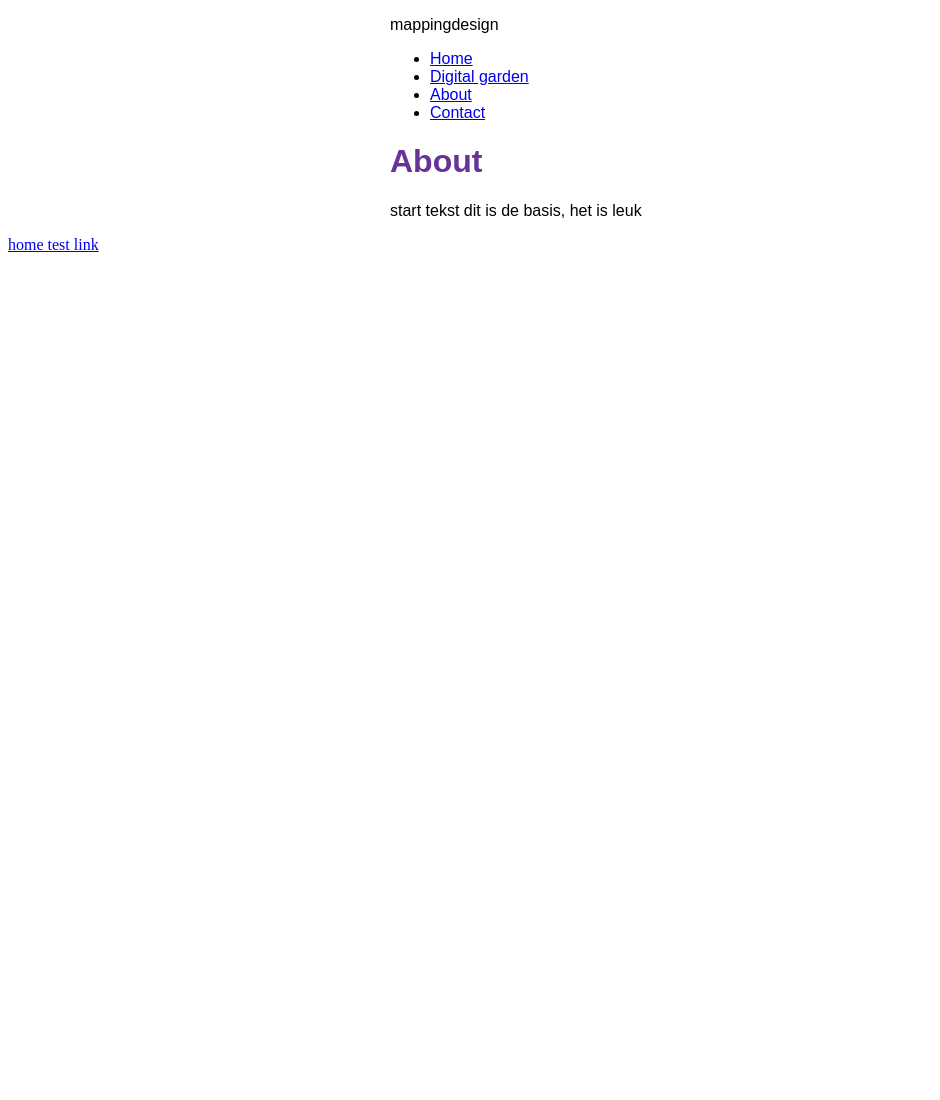
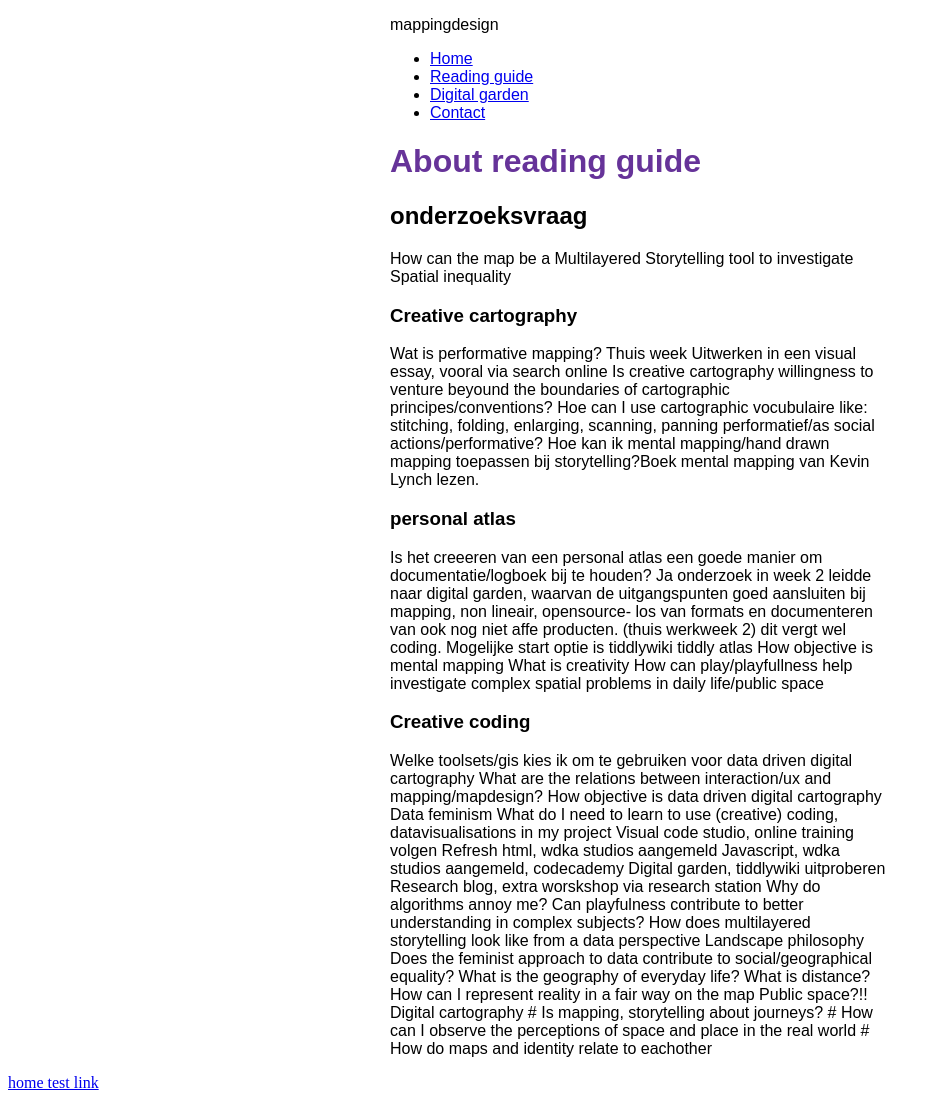
Before and after one commit to sabeare/mappingdesign, a Gatsby site: page /about in a window 1280 px wide. Shown: the whole page, without its empty margins (0-940 px from the left). Before the commit the page ends 800 px from the top, so only its background shows below. Built offline with nearby package versions, Linux system fonts and the light colour scheme; Gatsby itself is replaced by a stand-in of ours.

Commit message:
new blogposts

```diff
--- /dev/null
+++ b/blog/datafeminism.mdx
@@ -0,0 +1,7 @@
+---
+title: data feminsme
+tag: 'data feminism'
+date: "2021-10-23"
+---
+
+test of dit werkt
--- /dev/null
+++ b/blog/humboldt.mdx
@@ -0,0 +1,18 @@
+---
+title: humboldt
+date: "2021-10-23"
+---
+
+### geachte mijnheer Humboldt, beste Alexander
+Tot vorige week kende ik je naam maar wist ik niets van je leven af.
+Dat is eigenlijk best wel raar. Aangezien ik geografie heb gestudeerd en nu les geef bij de opleiding geo media en design.
+Waar we onlangs een nieuwe opleiding Aarde en Klimaat zijng gestart. Daar zou jij toch prominent aanwezig moeten zijn.
+Ik heb ook in Berlijn gewoond en de universiteit bezocht die jouw naam draagt. Maar ook toen heb ik me niet verder in je
+leven verdiept.
+Maar nu tijdens een van mijn lessen  kwam ik deze mooie print (nog invoegen) tegen. Ik werd hier heel erg blij van.
+Dit is wat ik voorsta. gegevens, data, feiten mengen met persoonlijke en creatieve input. Een bredere kijk.
+
+### Verbanden leggen
+DAt is wat je deed dat is wat ik wil doen. Je staat nu bekend om de persoon die als eerste klimaatverandering
+aantoonde, hoe kan het dat je dan zo onbekend bent.
+......
--- a/src/components/layout.js
+++ b/src/components/layout.js
@@ -33,8 +33,8 @@ const Layout = ({pageTitle, pageHeading, children})=> {
          <nav>
             <ul className={navLinks}>
                 <li className={navLinkItem}><Link to="/" className={navLinkText}>Home</Link></li>
+                <li className={navLinkItem}><Link to="/about" className={navLinkText}>Reading guide</Link></li>
                 <li className={navLinkItem}><Link to="/blog" className={navLinkText}>Digital garden</Link></li>
-                <li className={navLinkItem}><Link to="/about" className={navLinkText}>About</Link></li>
                 <li className={navLinkItem}><Link to="/contact" className={navLinkText}>Contact</Link></li>
             </ul>
 
--- a/src/components/layout.module.css
+++ b/src/components/layout.module.css
@@ -21,7 +21,7 @@
 
   .site-title{
     font-size: 3rem;
-    color: grey;
+    color: rgb(19, 197, 63);
     font-weight: 700;
     margin: 3rem 0;
 
--- a/src/pages/about.js
+++ b/src/pages/about.js
@@ -5,8 +5,36 @@ import Layout from "../components/layout";
 const About = ()=> {
     return (
       <>
-      <Layout pageHeading='About' pageTitle='Site about' >
-      <p>start tekst dit is de basis, het is leuk</p>
+      <Layout pageHeading='About reading guide' pageTitle='reading guide' >
+        <h2>onderzoeksvraag</h2>
+      <p> How can the map be a Multilayered Storytelling tool to investigate Spatial inequality</p>
+
+
+        <h3>Creative cartography</h3>
+
+        <p>Wat is performative mapping?
+
+         Thuis week Uitwerken in een visual essay, vooral via search online Is creative cartography
+         willingness to venture beyound the boundaries of cartographic principes/conventions?
+         Hoe can I use cartographic vocubulaire like: stitching, folding, enlarging, scanning,
+         panning performatief/as social actions/performative? Hoe kan ik mental mapping/hand drawn
+         mapping toepassen bij storytelling?Boek mental mapping van Kevin Lynch lezen.</p>
+
+         <h3>personal atlas</h3>
+         <p>Is het creeeren van
+         een personal atlas een goede manier om documentatie/logboek bij te houden? Ja onderzoek in week 2
+         leidde naar digital garden, waarvan de uitgangspunten goed aansluiten bij mapping, non lineair,
+         opensource- los van formats en documenteren van ook nog niet affe producten. (thuis werkweek 2) dit
+         vergt wel coding. Mogelijke start optie is tiddlywiki tiddly atlas How objective is mental mapping
+         What is creativity How can play/playfullness help investigate complex spatial problems in daily
+         life/public space</p>
+
+        <h3>Creative coding </h3>
+<p>
+  Welke toolsets/gis kies ik om te gebruiken voor data driven digital cartography What are the
+relations between interaction/ux and mapping/mapdesign? How objective is data driven digital cartography
+Data feminism What do I need to learn to use (creative) coding, datavisualisations in my project Visual code studio, online training volgen Refresh html, wdka studios aangemeld Javascript, wdka studios aangemeld, codecademy Digital garden, tiddlywiki uitproberen Research blog, extra worskshop via research station Why do algorithms annoy me? Can playfulness contribute to better understanding in complex subjects? How does multilayered storytelling look like from a data perspective
+Landscape philosophy Does the feminist approach to data contribute to social/geographical equality? What is the geography of everyday life? What is distance? How can I represent reality in a fair way on the map Public space?!! Digital cartography # Is mapping, storytelling about journeys? # How can I observe the perceptions of space and place in the real world # How do maps and identity relate to eachother</p>
 
         </Layout>
 
```
